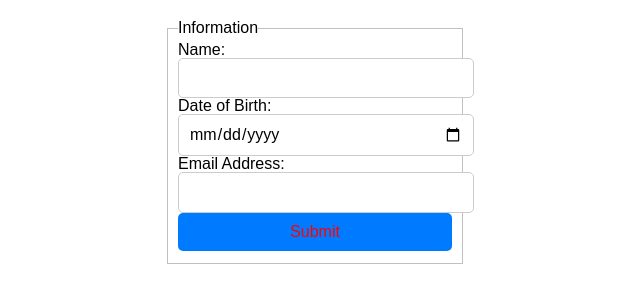
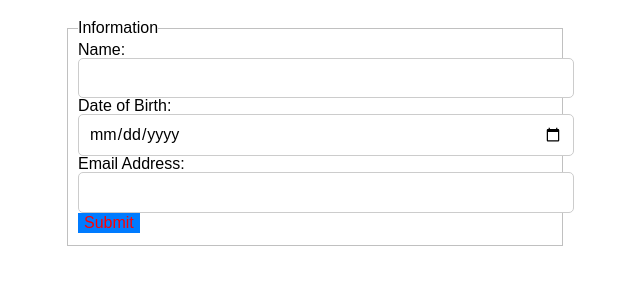
Before and after one commit to NathanielBudzITMD362/Lab2, a plain HTML site: page index.html in a window 1280 px wide. Shown: the whole page, without its empty margins (325-965 px from the left). Drawn offline with Linux system fonts and the light colour scheme.

Commit message:
Update screen.css
validation issue fixed

```diff
--- a/css/screen.css
+++ b/css/screen.css
@@ -18,15 +18,13 @@ input[type="email"] {
 }
 
 button[type="submit"] {
-  width: 100%;
-  padding: 10px;
-  border-radius: 5px;
-  border: none;
   background-color: #007bff;
   color: #ff0000;
+  border: none;
   cursor: pointer;
+}
 
-  @media screen and (min-width: 768px) {
+ @media screen and (min-width: 768px) {
   form {
     max-width: 500px;
   }
```
